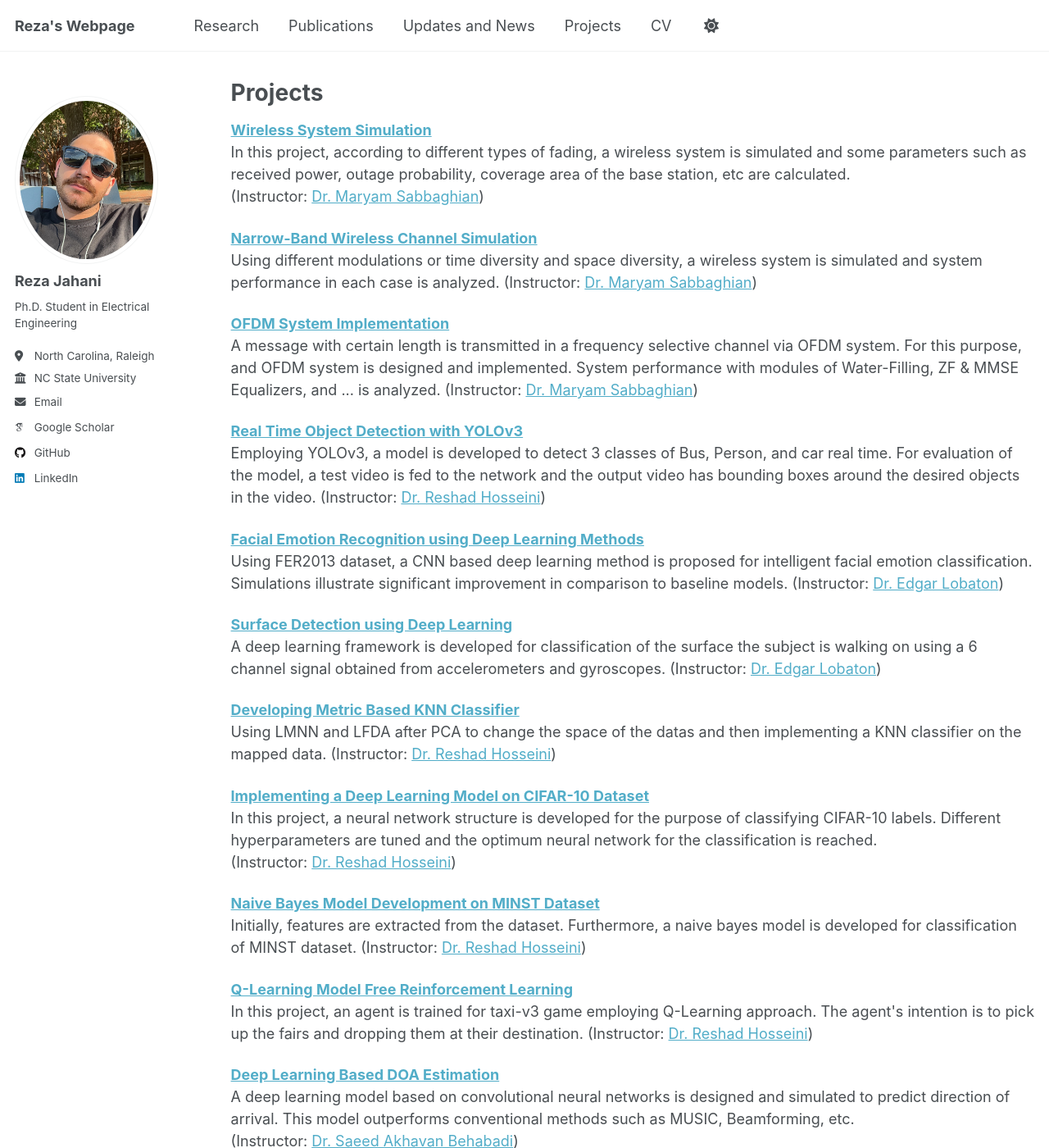
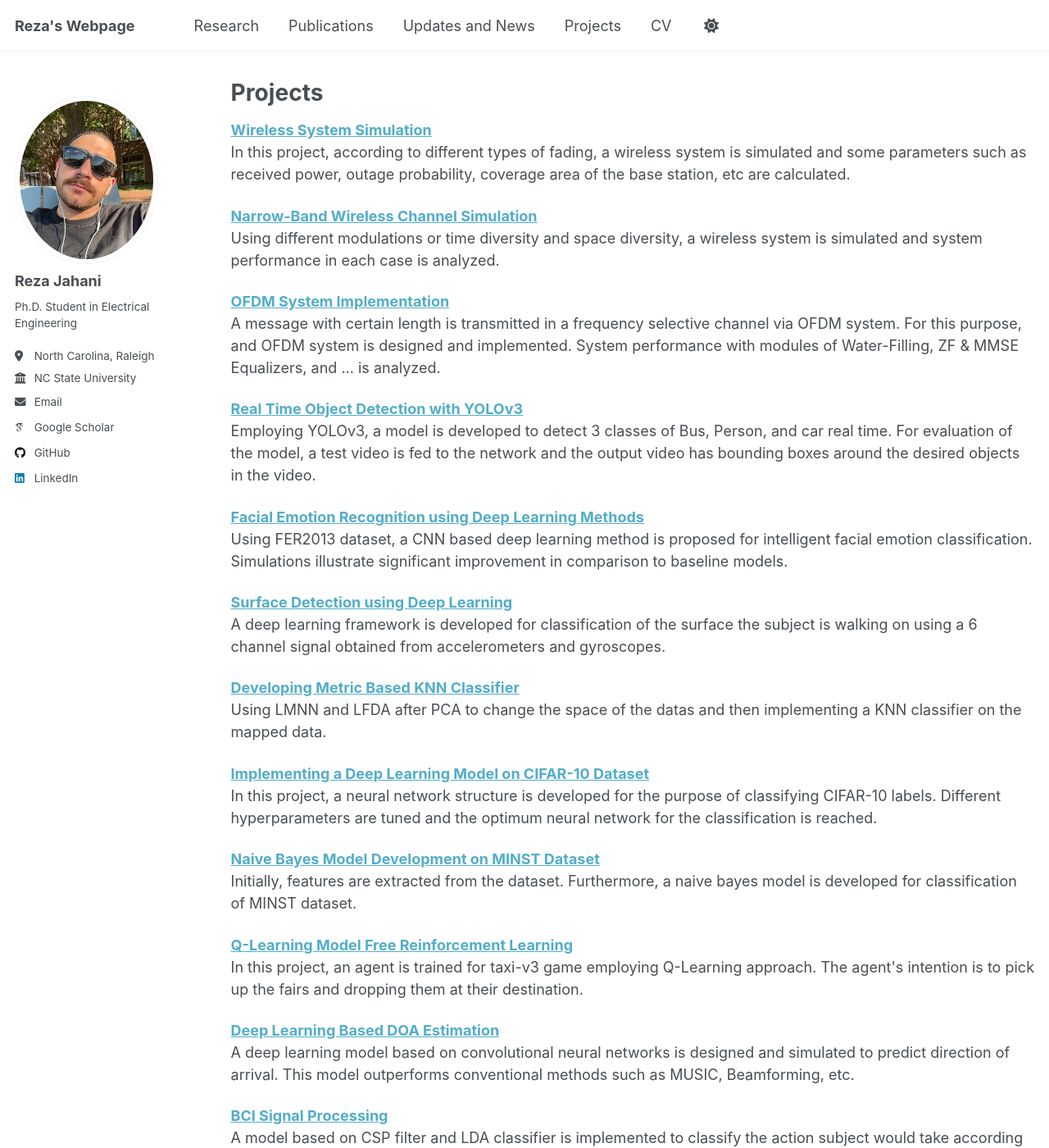
Before and after one commit to RezaJahanii/RezaJahanii.github.io, a Jekyll site: the page built from _pages/projects.html, in a window 1280 px wide and 1400 px high. Shown: the whole window at 82% size. Built offline with Jekyll 4.4.1, drawn with Linux system fonts in a browser that asks for light colours; some web fonts are replaced; a script that is not in the unit is left out; some of the changed text lies outside the part shown.

Commit message:
Update projects.html

```diff
--- a/_pages/projects.html
+++ b/_pages/projects.html
@@ -8,68 +8,67 @@ author_profile: true
 <section id="projects">
 
   <p><strong><a href="https://github.com/Rezajahani8x/Wireless-System-Simulation-I.git" target="_blank">Wireless System Simulation</a></strong><br>
-  In this project, according to different types of fading, a wireless system is simulated and some parameters such as received power, outage probability, coverage area of the base station, etc are calculated.<br>
-  (Instructor: <a href="https://ece.ut.ac.ir/en/~msabbaghian" target="_blank">Dr. Maryam Sabbaghian</a>)</p>
+  In this project, according to different types of fading, a wireless system is simulated and some parameters such as received power, outage probability, coverage area of the base station, etc are calculated.</p>
 
   <p><strong><a href="https://github.com/Rezajahani8x/Wireless-System-Simulation-II.git" target="_blank">Narrow-Band Wireless Channel Simulation</a></strong><br>
-  Using different modulations or time diversity and space diversity, a wireless system is simulated and system performance in each case is analyzed. (Instructor: <a href="https://ece.ut.ac.ir/en/~msabbaghian" target="_blank">Dr. Maryam Sabbaghian</a>)</p>
+  Using different modulations or time diversity and space diversity, a wireless system is simulated and system performance in each case is analyzed.</p>
 
   <p><strong><a href="https://github.com/Rezajahani8x/Wireless-System-Simulation-II.git" target="_blank">OFDM System Implementation</a></strong><br>
-  A message with certain length is transmitted in a frequency selective channel via OFDM system. For this purpose, and OFDM system is designed and implemented. System performance with modules of Water-Filling, ZF & MMSE Equalizers, and ... is analyzed. (Instructor: <a href="https://ece.ut.ac.ir/en/~msabbaghian" target="_blank">Dr. Maryam Sabbaghian</a>)</p>
+  A message with certain length is transmitted in a frequency selective channel via OFDM system. For this purpose, and OFDM system is designed and implemented. System performance with modules of Water-Filling, ZF & MMSE Equalizers, and ... is analyzed.</p>
 
   <p><strong><a href="https://github.com/Rezajahani8x/Real-Time-Object-Detection.git" target="_blank">Real Time Object Detection with YOLOv3</a></strong><br>
-  Employing YOLOv3, a model is developed to detect 3 classes of Bus, Person, and car real time. For evaluation of the model, a test video is fed to the network and the output video has bounding boxes around the desired objects in the video. (Instructor: <a href="https://ece.ut.ac.ir/en/~reshad.hosseini" target="_blank">Dr. Reshad Hosseini</a>)</p>
+  Employing YOLOv3, a model is developed to detect 3 classes of Bus, Person, and car real time. For evaluation of the model, a test video is fed to the network and the output video has bounding boxes around the desired objects in the video.</p>
 
   <p><strong><a href="https://github.com/Rezajahani8x/Deep-Learning-based-Facial-Emotion-Recognition.git" target="_blank">Facial Emotion Recognition using Deep Learning Methods</a></strong><br>
-  Using FER2013 dataset, a CNN based deep learning method is proposed for intelligent facial emotion classification. Simulations illustrate significant improvement in comparison to baseline models. (Instructor: <a href="https://ece.ncsu.edu/people/ejlobato/" target="_blank">Dr. Edgar Lobaton</a>)</p>
+  Using FER2013 dataset, a CNN based deep learning method is proposed for intelligent facial emotion classification. Simulations illustrate significant improvement in comparison to baseline models.</p>
 
   <p><strong><a href="https://github.com/Rezajahani8x/Surface-Detection-using-Signals.git" target="_blank">Surface Detection using Deep Learning</a></strong><br>
-  A deep learning framework is developed for classification of the surface the subject is walking on using a 6 channel signal obtained from accelerometers and gyroscopes. (Instructor: <a href="https://ece.ncsu.edu/people/ejlobato/" target="_blank">Dr. Edgar Lobaton</a>)</p>
+  A deep learning framework is developed for classification of the surface the subject is walking on using a 6 channel signal obtained from accelerometers and gyroscopes.</p>
 
   <p><strong><a href="https://github.com/Rezajahani8x/Intelligent-Systems-II.git" target="_blank">Developing Metric Based KNN Classifier</a></strong><br>
-  Using LMNN and LFDA after PCA to change the space of the datas and then implementing a KNN classifier on the mapped data. (Instructor: <a href="https://ece.ut.ac.ir/en/~reshad.hosseini" target="_blank">Dr. Reshad Hosseini</a>)</p>
+  Using LMNN and LFDA after PCA to change the space of the datas and then implementing a KNN classifier on the mapped data.</p>
 
   <p><strong><a href="https://github.com/Rezajahani8x/Intelligent-Systems-IV.git" target="_blank">Implementing a Deep Learning Model on CIFAR-10 Dataset</a></strong><br>
-  In this project, a neural network structure is developed for the purpose of classifying CIFAR-10 labels. Different hyperparameters are tuned and the optimum neural network for the classification is reached.<br>(Instructor: <a href="https://ece.ut.ac.ir/en/~reshad.hosseini" target="_blank">Dr. Reshad Hosseini</a>)</p>
+  In this project, a neural network structure is developed for the purpose of classifying CIFAR-10 labels. Different hyperparameters are tuned and the optimum neural network for the classification is reached.</p>
 
   <p><strong><a href="https://github.com/Rezajahani8x/Intelligent-Systems-V.git" target="_blank">Naive Bayes Model Development on MINST Dataset</a></strong><br>
-  Initially, features are extracted from the dataset. Furthermore, a naive bayes model is developed for classification of MINST dataset. (Instructor: <a href="https://ece.ut.ac.ir/en/~reshad.hosseini" target="_blank">Dr. Reshad Hosseini</a>)</p>
+  Initially, features are extracted from the dataset. Furthermore, a naive bayes model is developed for classification of MINST dataset.</p>
 
   <p><strong><a href="https://github.com/Rezajahani8x/Intelligent-Systems-VI.git" target="_blank">Q-Learning Model Free Reinforcement Learning</a></strong><br>
-  In this project, an agent is trained for taxi-v3 game employing Q-Learning approach. The agent's intention is to pick up the fairs and dropping them at their destination. (Instructor: <a href="https://ece.ut.ac.ir/en/~reshad.hosseini" target="_blank">Dr. Reshad Hosseini</a>)</p>
+  In this project, an agent is trained for taxi-v3 game employing Q-Learning approach. The agent's intention is to pick up the fairs and dropping them at their destination.</p>
 
   <p><strong><a href="https://github.com/Rezajahani8x/Deep-Learning-Based-DOA-Estimation.git" target="_blank">Deep Learning Based DOA Estimation</a></strong><br>
-  A deep learning model based on convolutional neural networks is designed and simulated to predict direction of arrival. This model outperforms conventional methods such as MUSIC, Beamforming, etc.<br>(Instructor: <a href="https://ece.ut.ac.ir/en/~s.akhavan" target="_blank">Dr. Saeed Akhavan Behabadi</a>)</p>
+  A deep learning model based on convolutional neural networks is designed and simulated to predict direction of arrival. This model outperforms conventional methods such as MUSIC, Beamforming, etc.</p>
 
   <p><strong><a href="https://github.com/Rezajahani8x/BCI-Signal-Processing-EEG.git" target="_blank">BCI Signal Processing</a></strong><br>
-  A model based on CSP filter and LDA classifier is implemented to classify the action subject would take according to the obtained EEG signal from brain. (Instructor: <a href="https://ece.ut.ac.ir/en/~s.akhavan" target="_blank">Dr. Saeed Akhavan Behabadi</a>)</p>
+  A model based on CSP filter and LDA classifier is implemented to classify the action subject would take according to the obtained EEG signal from brain.</p>
 
   <p><strong><a href="https://github.com/Rezajahani8x/Sparse-Recovery-Problem.git" target="_blank">Implementation of Sparse Recovery Methods</a></strong><br>
-  Several methods for sparse recovery problem are implemented in this project and evaluated.<br>(Instructor: <a href="https://ece.ut.ac.ir/en/~s.akhavan" target="_blank">Dr. Saeed Akhavan Behabadi</a>)</p>
+  Several methods for sparse recovery problem are implemented in this project and evaluated.</p>
 
   <p><strong><a href="https://github.com/Rezajahani8x/Independent-Component-Analysis.git" target="_blank">Independent Component Analysis</a></strong><br>
-  Several methods for independent component analysis are simulated in this project for the purpose of blind source separation problem in case of independent sources. (Instructor: <a href="https://ece.ut.ac.ir/en/~s.akhavan" target="_blank">Dr. Saeed Akhavan Behabadi</a>)</p>
+  Several methods for independent component analysis are simulated in this project for the purpose of blind source separation problem in case of independent sources.</p>
 
   <p><strong><a href="https://github.com/Rezajahani8x/Dictionary-Learning-with-KSVD-and-MOD.git" target="_blank">Dictionary Learning with K-SVD & MOD</a></strong><br>
-  Implementation of dictionary learning methods, K-SVD and MOD, for blind source separation problem in case of presence of sparse sources. (Instructor: <a href="https://ece.ut.ac.ir/en/~s.akhavan" target="_blank">Dr. Saeed Akhavan Behabadi</a>)</p>
+  Implementation of dictionary learning methods, K-SVD and MOD, for blind source separation problem in case of presence of sparse sources.</p>
 
   <p><strong><a href="https://github.com/Rezajahani8x/Common-Spatial-Pattern-for-Movement-Classification.git" target="_blank">Movement Classification with Common Spatial Pattern</a></strong><br>
-  A model is developed based on CSP filters to map multi-channel T sampled observations to a feature vector for purpose of classification between arm movement and leg movement. (Instructor: <a href="https://ece.ut.ac.ir/en/~s.akhavan" target="_blank">Dr. Saeed Akhavan Behabadi</a>)</p>
+  A model is developed based on CSP filters to map multi-channel T sampled observations to a feature vector for purpose of classification between arm movement and leg movement.</p>
 
   <p><strong><a href="https://github.com/Rezajahani8x/Canonical-Correlation-Analysis-for-frequency-detection-in-SSVEP.git" target="_blank">Canonical Correlation Analysis for Frequency Detection in SSVEP</a></strong><br>
-  A CCA model is developed for prediction of the frequency in steady state visually evoked potentials.<br>(Instructor: <a href="https://ece.ut.ac.ir/en/~s.akhavan" target="_blank">Dr. Saeed Akhavan Behabadi</a>)</p>
+  A CCA model is developed for prediction of the frequency in steady state visually evoked potentials.</p>
 
   <p><strong><a href="https://github.com/Rezajahani8x/Implementation-of-Digital-Communication-System-with-4PAM.git" target="_blank">Implementation of Digital Communication System with 4PAM</a></strong><br>
-  Assuming an AWGN channel, a digital communication system is simulated which employs 4-PAM for transmitting the symbols. Each step at the transmitter and receiver is implemented in this project including generation of pulses, etc. (Instructor: <a href="https://ece.ut.ac.ir/en/~rabiei" target="_blank">Dr. Amir Masoud Rabeie</a>)</p>
+  Assuming an AWGN channel, a digital communication system is simulated which employs 4-PAM for transmitting the symbols. Each step at the transmitter and receiver is implemented in this project including generation of pulses, etc.</p>
 
   <p><strong><a href="https://github.com/Rezajahani8x/Discrete-Time-Signal-Processing-I.git" target="_blank">Compressing Image Employing 2D Fourier Transform</a></strong><br>
-  In this section of the project, it is aimed to compress the images via 2D fourier transform.<br>(Instructor: <a href="https://ece.ut.ac.ir/en/~mbadiei" target="_blank">Dr. Majid Badieirostami</a>)</p>
+  In this section of the project, it is aimed to compress the images via 2D fourier transform.</p>
 
   <p><strong><a href="https://github.com/Rezajahani8x/Discrete-Time-Signal-Processing-I.git" target="_blank">Mind State & Behaviour Prediction with EEG Brain Signal Analysis</a></strong><br>
-  By performing signal processing methods on EEG signals taken from subjects, such as separating low frequency and high frequency parts of the signal, state of one's mind is predicted. (Instructor: <a href="https://ece.ut.ac.ir/en/~mbadiei" target="_blank">Dr. Majid Badieirostami</a>)</p>
+  By performing signal processing methods on EEG signals taken from subjects, such as separating low frequency and high frequency parts of the signal, state of one's mind is predicted.</p>
 
   <p><strong><a href="https://github.com/Rezajahani8x/Discrete-Time-Signal-Processing-II.git" target="_blank">Audio Processing using Filters</a></strong><br>
-  In this project, a voice which has echo and noise goes under process and using signal processing methods and filters, echo is deleted and noise is reduced. (Instructor: <a href="https://ece.ut.ac.ir/en/~mbadiei" target="_blank">Dr. Majid Badieirostami</a>)</p>
+  In this project, a voice which has echo and noise goes under process and using signal processing methods and filters, echo is deleted and noise is reduced.</p>
 
   <p><strong>Yagi-Yuda Antenna Design</strong><br>
   A Yagi-Yuda antenna was designed and created with gain of 3.43dB and bandwidth of 500MHz in antenna lab using HFSS.</p>
```
